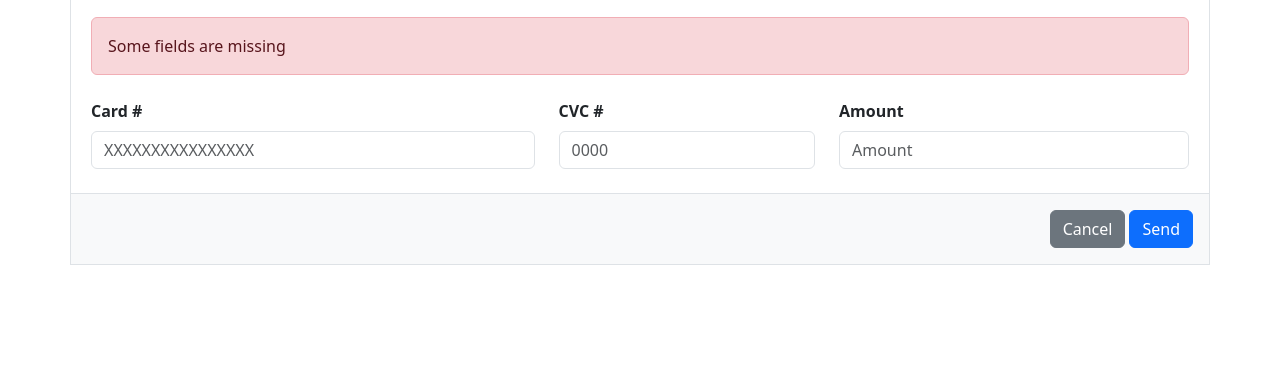
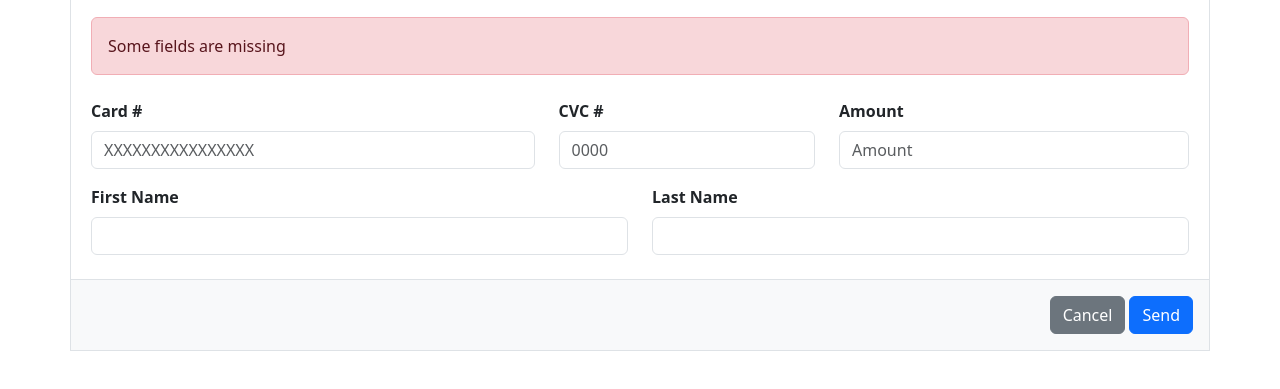
Before and after one commit to 4GeeksAcademy/PatriciaBerges-FormularioHTML5, a plain HTML site: page index.html in a window 1280 px wide. Shown: the part 119-508 px from the top of the page. Drawn offline with nearby package versions, Linux system fonts and the light colour scheme.

Commit message:
Second row

```diff
--- a/index.html
+++ b/index.html
@@ -32,6 +32,14 @@
                     <label for="amount" class="form-label"><strong>Amount</strong></label>
                     <input class="form-control" type="text" name="amount" id="amount" placeholder="Amount" required>
                 </div>
+                <div class="col-6 mt-3">
+                    <label for="firstname" class="form-label"><strong>First Name</strong></label>
+                    <input class="form-control" type="text" id="firstname" required>
+                </div>
+                <div class="col-6 mt-3">
+                    <label for="lastname" class="form-label"><strong>Last Name</strong></label>
+                    <input class="form-control" type="text" id="lastname" required>
+                </div>
             </div>
             <div class="row">
                 <div class="col-12 bg-light border d-flex justify-content-end p-3">
```
